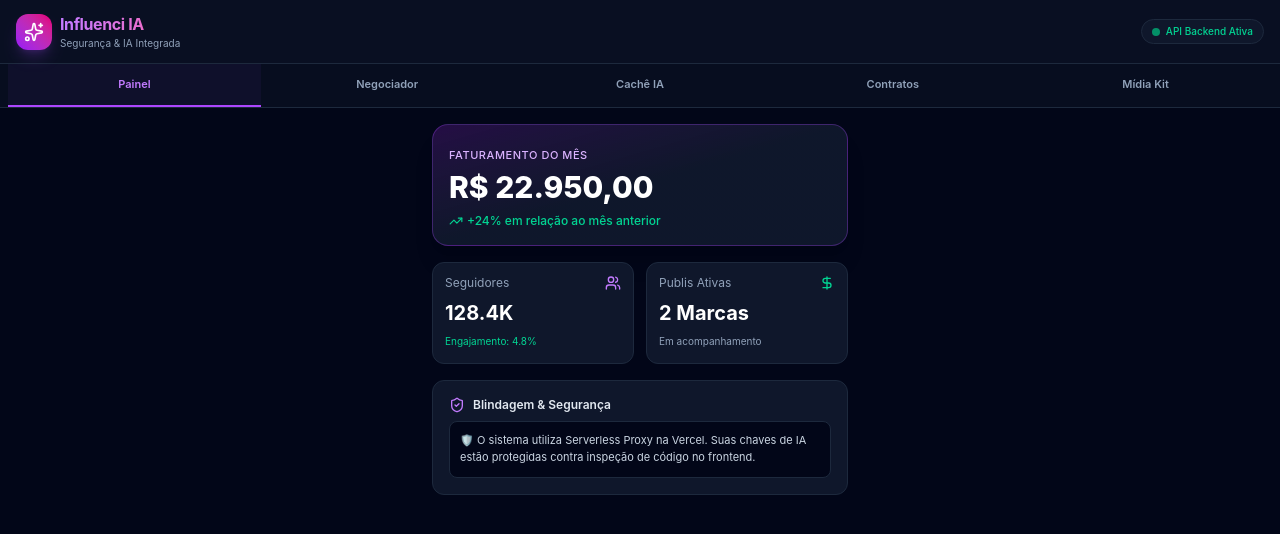
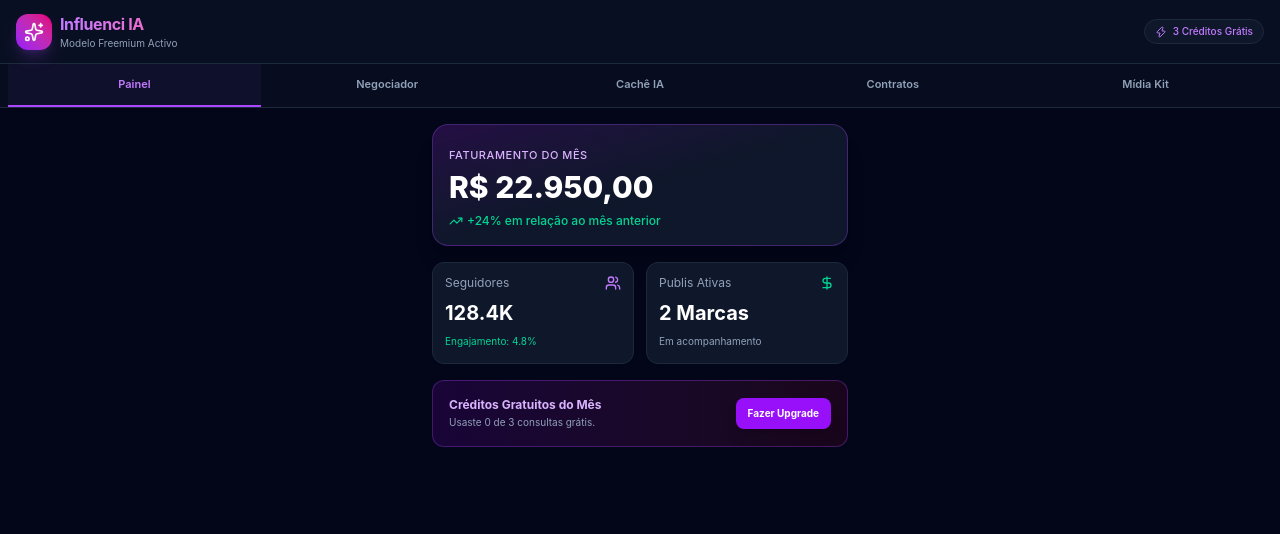
Before and after one commit to andersonpereira07716-oss/influenci-ia, a React (Vite) app: page / in a window 1280 px wide. Shown: the top 534 px of the page. Built offline with nearby package versions, Linux system fonts and the light colour scheme.

Commit message:
feat: adiciona modelo Freemium com limite de 3 usos e Modal de Upgrade VIP

```diff
--- a/src/App.tsx
+++ b/src/App.tsx
@@ -1,5 +1,5 @@
 import React, { useState, useEffect } from 'react';
-import { Sparkles, DollarSign, Users, TrendingUp, MessageSquare, ShieldCheck, Send, Copy, Check, Calculator, FileText } from 'lucide-react';
+import { Sparkles, DollarSign, Users, TrendingUp, MessageSquare, ShieldCheck, Send, Copy, Check, Calculator, FileText, Lock, Crown, Zap } from 'lucide-react';
 
 interface Deal {
   id: string;
@@ -12,7 +12,16 @@ interface Deal {
 export default function App() {
   const [activeTab, setActiveTab] = useState<'dashboard' | 'negotiator' | 'calculator' | 'contracts' | 'mediakit'>('dashboard');
 
-  // Negociador IA (Conectado ao Backend Seguro)
+  // Controle Freemium (Limites e Status VIP)
+  const [isVip, setIsVip] = useState<boolean>(() => {
+    return localStorage.getItem('influenci_ia_vip') === 'true';
+  });
+  const [usageCount, setUsageCount] = useState<number>(() => {
+    return Number(localStorage.getItem('influenci_ia_usage') || 0);
+  });
+  const [showUpgradeModal, setShowUpgradeModal] = useState<boolean>(false);
+
+  // Negociador IA
   const [brandMessage, setBrandMessage] = useState('');
   const [proposalResult, setProposalResult] = useState<string | null>(null);
   const [loading, setLoading] = useState(false);
@@ -29,7 +38,7 @@ export default function App() {
   const [contractDeliverables, setContractDeliverables] = useState('1 Reel + 3 Stories');
   const [generatedContract, setGeneratedContract] = useState<string | null>(null);
 
-  // Histórico de Publis (Persistência Local)
+  // Histórico de Publis
   const [deals, setDeals] = useState<Deal[]>(() => {
     const saved = localStorage.getItem('influenci_ia_deals');
     return saved ? JSON.parse(saved) : [
@@ -40,22 +49,33 @@ export default function App() {
 
   useEffect(() => {
     localStorage.setItem('influenci_ia_deals', JSON.stringify(deals));
-  }, [deals]);
+    localStorage.setItem('influenci_ia_usage', usageCount.toString());
+    localStorage.setItem('influenci_ia_vip', isVip.toString());
+  }, [deals, usageCount, isVip]);
 
   const totalRevenue = deals.reduce((acc, deal) => deal.status === 'Fechado' ? acc + deal.value : acc, 18450);
+
+  const incrementUsage = () => {
+    if (!isVip) {
+      const nextUsage = usageCount + 1;
+      setUsageCount(nextUsage);
+    }
+  };
 
   const handleAiNegotiate = async (e: React.FormEvent) => {
     e.preventDefault();
     if (!brandMessage.trim()) return;
 
+    if (!isVip && usageCount >= 3) {
+      setShowUpgradeModal(true);
+      return;
+    }
+
     setLoading(true);
     setProposalResult(null);
 
     try {
-      // Determina a URL do backend (funciona local e em produção na Vercel)
-      const endpoint = '/api/ai-negotiate';
-
-      const response = await fetch(endpoint, {
+      const response = await fetch('/api/ai-negotiate', {
         method: 'POST',
         headers: { 'Content-Type': 'application/json' },
         body: JSON.stringify({ brandMessage, followers, engagement })
@@ -67,6 +87,7 @@ export default function App() {
         setProposalResult(`❌ Erro da IA: ${data.error}`);
       } else {
         setProposalResult(data.result);
+        incrementUsage();
       }
     } catch (err) {
       setProposalResult('❌ Erro de conexão com o servidor seguro da IA.');
@@ -86,6 +107,11 @@ export default function App() {
     e.preventDefault();
     if (!contractBrand || !contractValue) return;
 
+    if (!isVip && usageCount >= 3) {
+      setShowUpgradeModal(true);
+      return;
+    }
+
     const text = `TERMO DE PARCERIA E COMERCIALIZAÇÃO DE CONTEÚDO\n\n` +
       `CONTRATANTE: ${contractBrand}\n` +
       `CRIADOR: Anderson Silva (@anderson-ps1)\n\n` +
@@ -95,6 +121,7 @@ export default function App() {
       `Data: ${new Date().toLocaleDateString('pt-BR')}`;
 
     setGeneratedContract(text);
+    incrementUsage();
   };
 
   const copyToClipboard = (text: string) => {
@@ -115,13 +142,22 @@ export default function App() {
             <h1 className="font-bold text-base tracking-tight bg-gradient-to-r from-purple-400 to-pink-400 bg-clip-text text-transparent">
               Influenci IA
             </h1>
-            <p className="text-[10px] text-slate-400">Segurança & IA Integrada</p>
+            <p className="text-[10px] text-slate-400">Modelo Freemium Activo</p>
           </div>
         </div>
-        <div className="flex items-center gap-1.5 bg-slate-900 border border-slate-800 px-2.5 py-1 rounded-full text-[10px] text-emerald-400 font-medium">
-          <span className="w-2 h-2 rounded-full bg-emerald-500 animate-pulse"></span>
-          API Backend Ativa
-        </div>
+
+        {isVip ? (
+          <div className="flex items-center gap-1 bg-amber-500/10 border border-amber-500/30 px-2.5 py-1 rounded-full text-[10px] text-amber-400 font-bold">
+            <Crown className="w-3 h-3 text-amber-400" /> CREATOR PRO
+          </div>
+        ) : (
+          <button
+            onClick={() => setShowUpgradeModal(true)}
+            className="flex items-center gap-1.5 bg-slate-900 border border-slate-800 px-2.5 py-1 rounded-full text-[10px] text-purple-400 font-medium hover:border-purple-500/50 transition-all"
+          >
+            <Zap className="w-3 h-3 text-purple-400" /> {3 - usageCount} Créditos Grátis
+          </button>
+        )}
       </header>
 
       {/* Navigation Tabs */}
@@ -200,14 +236,20 @@ export default function App() {
               </div>
             </div>
 
-            <div className="bg-slate-900 border border-slate-800 rounded-xl p-4">
-              <h3 className="text-xs font-semibold text-slate-200 mb-2 flex items-center gap-2">
-                <ShieldCheck className="w-4 h-4 text-purple-400" /> Blindagem & Segurança
-              </h3>
-              <p className="text-[11px] text-slate-300 leading-relaxed bg-slate-950 p-2.5 rounded-lg border border-slate-800">
-                🛡️ O sistema utiliza Serverless Proxy na Vercel. Suas chaves de IA estão protegidas contra inspeção de código no frontend.
-              </p>
-            </div>
+            {!isVip && (
+              <div className="bg-gradient-to-r from-purple-950/40 to-pink-950/30 border border-purple-500/30 rounded-xl p-4 flex items-center justify-between">
+                <div>
+                  <h4 className="text-xs font-bold text-purple-300">Créditos Gratuitos do Mês</h4>
+                  <p className="text-[10px] text-slate-400 mt-0.5">Usaste {usageCount} de 3 consultas grátis.</p>
+                </div>
+                <button
+                  onClick={() => setShowUpgradeModal(true)}
+                  className="bg-purple-600 hover:bg-purple-500 text-white text-[10px] font-bold py-2 px-3 rounded-lg shadow-lg"
+                >
+                  Fazer Upgrade
+                </button>
+              </div>
+            )}
           </div>
         )}
 
@@ -215,10 +257,10 @@ export default function App() {
           <div className="space-y-4">
             <div className="bg-slate-900 border border-slate-800 rounded-xl p-4">
               <h3 className="text-xs font-semibold text-white mb-1 flex items-center gap-2">
-                <MessageSquare className="w-4 h-4 text-purple-400" /> Negociador de DMs com IA Real (Gemini)
+                <MessageSquare className="w-4 h-4 text-purple-400" /> Negociador de DMs com IA Real
               </h3>
               <p className="text-[11px] text-slate-400 mb-3">
-                Cole a mensagem enviada pela marca. A IA analisa via backend seguro e retorna a estratégia de resposta.
+                Cole a proposta enviada pela marca. A IA analisa via backend seguro e retorna a estratégia de resposta.
               </p>
 
               <form onSubmit={handleAiNegotiate} className="space-y-3">
@@ -234,7 +276,7 @@ export default function App() {
                   disabled={loading || !brandMessage.trim()}
                   className="w-full bg-gradient-to-r from-purple-600 to-pink-600 text-white font-medium py-2.5 rounded-xl text-xs flex items-center justify-center gap-2 shadow-lg shadow-purple-500/20 disabled:opacity-50"
                 >
-                  {loading ? 'Consultando a IA com segurança...' : <><Send className="w-3.5 h-3.5" /> Analisar via API Segura</>}
+                  {loading ? 'Consultando a IA com segurança...' : <><Send className="w-3.5 h-3.5" /> Analisar com IA</>}
                 </button>
               </form>
             </div>
@@ -406,7 +448,10 @@ export default function App() {
             </div>
 
             <button
-              onClick={() => copyData("https://influenci-ia.vercel.app/m/anderson")}
+              onClick={() => {
+                navigator.clipboard.writeText("https://influenci-ia.vercel.app/m/anderson");
+                alert('Link copiado com sucesso!');
+              }}
               className="w-full bg-slate-900 border border-slate-800 hover:border-slate-700 text-slate-200 font-medium py-3 px-4 rounded-xl text-xs flex items-center justify-center gap-2 transition-all"
             >
               <Copy className="w-4 h-4 text-purple-400" /> Copiar Link do Mídia Kit Dinâmico
@@ -414,11 +459,59 @@ export default function App() {
           </div>
         )}
       </main>
+
+      {/* MODAL DE UPGRADE FREEMIUM / PAYWALL */}
+      {showUpgradeModal && (
+        <div className="fixed inset-0 bg-slate-950/80 backdrop-blur-md z-50 flex items-center justify-center p-4">
+          <div className="bg-slate-900 border border-purple-500/40 rounded-2xl p-6 max-w-xs w-full text-center shadow-2xl relative animate-fade-in">
+            <button
+              onClick={() => setShowUpgradeModal(false)}
+              className="absolute top-3 right-3 text-slate-400 hover:text-white text-xs font-bold"
+            >
+              ✕
+            </button>
+
+            <div className="w-12 h-12 bg-purple-600/20 border border-purple-500/40 rounded-full flex items-center justify-center mx-auto mb-3 text-purple-400">
+              <Crown className="w-6 h-6" />
+            </div>
+
+            <h3 className="font-bold text-lg text-white mb-1">Atingiste o teu limite gratuito!</h3>
+            <p className="text-[11px] text-slate-300 mb-4 leading-relaxed">
+              Consumiste as tuas 3 análises de IA gratuitas deste mês. Desbloqueia o plano <b>Creator Pro</b> para continuar a fechar publis com o valor justo.
+            </p>
+
+            <div className="bg-slate-950 border border-slate-800 rounded-xl p-3 mb-4 text-left space-y-2 text-[10px] text-slate-300">
+              <div className="flex items-center gap-2">
+                <Check className="w-3.5 h-3.5 text-emerald-400" /> Negociador IA de DMs Ilimitado
+              </div>
+              <div className="flex items-center gap-2">
+                <Check className="w-3.5 h-3.5 text-emerald-400" /> Gerador de Contratos de Parceria
+              </div>
+              <div className="flex items-center gap-2">
+                <Check className="w-3.5 h-3.5 text-emerald-400" /> Mídia Kit Dinâmico sem Marca d'Água
+              </div>
+            </div>
+
+            <div className="mb-4">
+              <span className="text-2xl font-black text-white">R$ 29,90</span>
+              <span className="text-[10px] text-slate-400"> / mês</span>
+            </div>
+
+            <button
+              onClick={() => {
+                setIsVip(true);
+                setShowUpgradeModal(false);
+                alert('🎉 Parabéns! O teu plano Creator Pro (VIP) foi ativado com sucesso!');
+              }}
+              className="w-full bg-gradient-to-r from-purple-600 to-pink-600 hover:from-purple-500 hover:to-pink-500 text-white font-bold py-3 px-4 rounded-xl text-xs shadow-lg shadow-purple-500/30 transition-all mb-2"
+            >
+              Assinar Creator Pro (Ativação Instântanea)
+            </button>
+
+            <p className="text-[9px] text-slate-500">Cancela a qualquer momento sem fidelidade.</p>
+          </div>
+        </div>
+      )}
     </div>
   );
-
-  function copyData(text: string) {
-    navigator.clipboard.writeText(text);
-    alert('Link copiado com sucesso!');
-  }
 }
```
